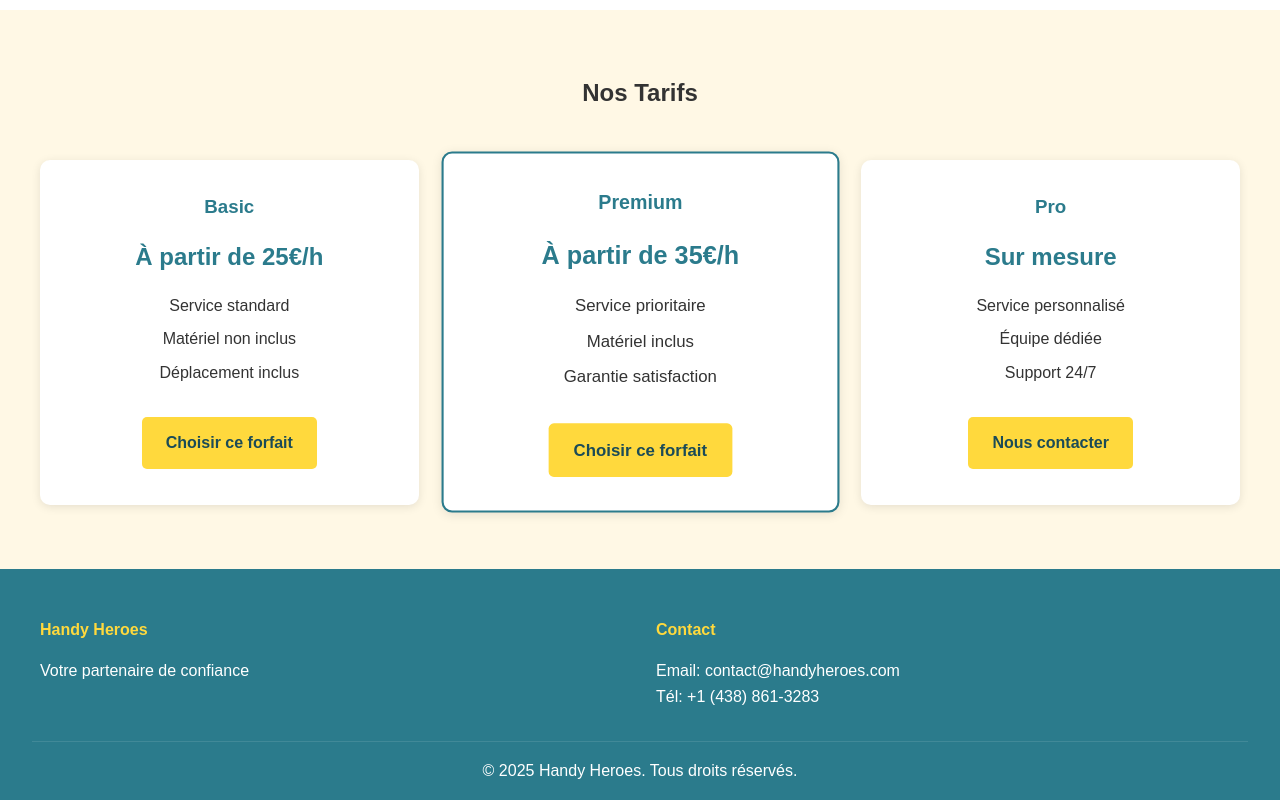
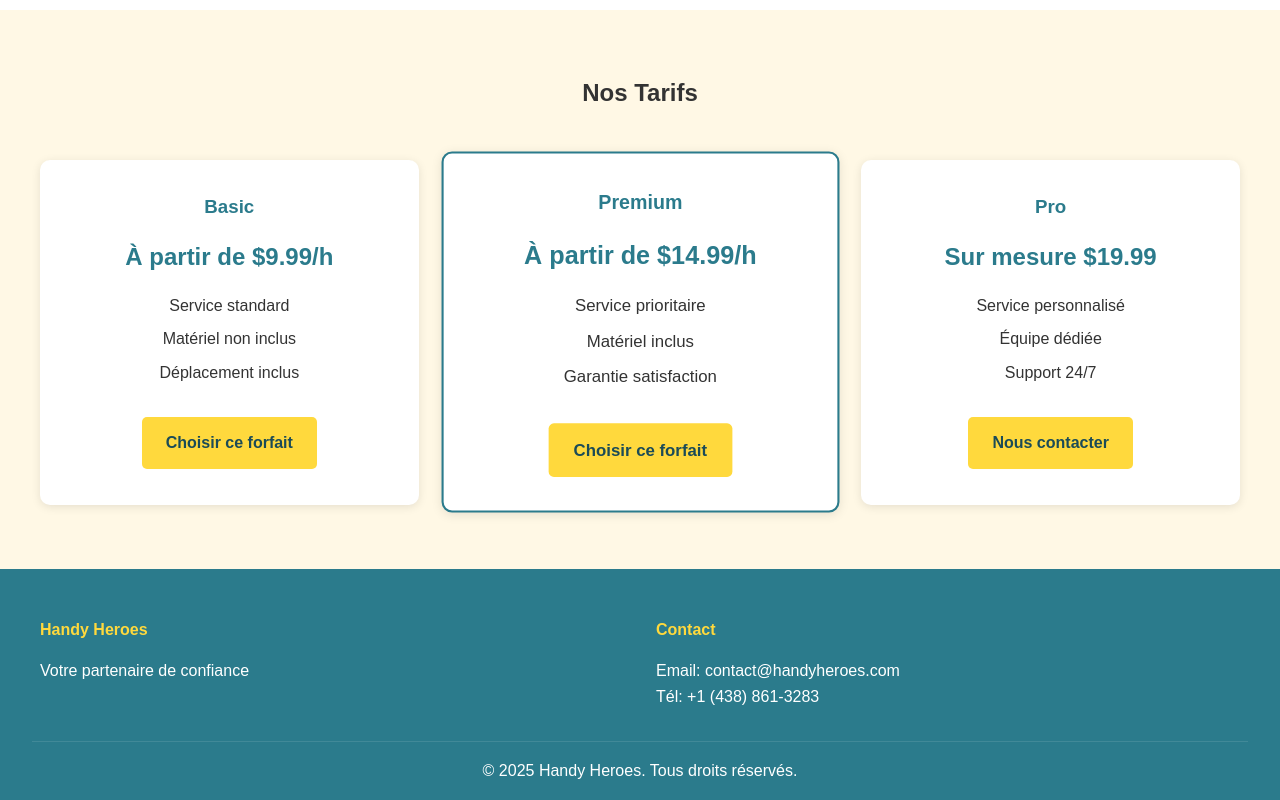
Before and after one commit to Alphaoumar25/Handy-Heroes, a plain HTML site: page services.html in a window 1280 px wide. Shown: the part 2011-2811 px from the top of the page. Drawn offline with Linux system fonts and the light colour scheme.

Commit message:
Changement des montant d'abonnement

```diff
--- a/services.html
+++ b/services.html
@@ -130,7 +130,7 @@
             <div class="pricing-grid">
                 <div class="pricing-card">
                     <h3>Basic</h3>
-                    <p class="price">À partir de 25€/h</p>
+                    <p class="price">À partir de $9.99/h</p>
                     <ul>
                         <li>Service standard</li>
                         <li>Matériel non inclus</li>
@@ -141,7 +141,7 @@
 
                 <div class="pricing-card featured">
                     <h3>Premium</h3>
-                    <p class="price">À partir de 35€/h</p>
+                    <p class="price">À partir de $14.99/h</p>
                     <ul>
                         <li>Service prioritaire</li>
                         <li>Matériel inclus</li>
@@ -152,7 +152,7 @@
 
                 <div class="pricing-card">
                     <h3>Pro</h3>
-                    <p class="price">Sur mesure</p>
+                    <p class="price">Sur mesure $19.99</p>
                     <ul>
                         <li>Service personnalisé</li>
                         <li>Équipe dédiée</li>
```
